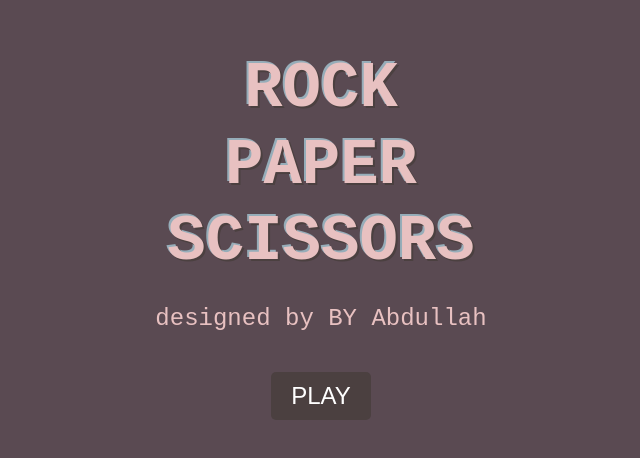
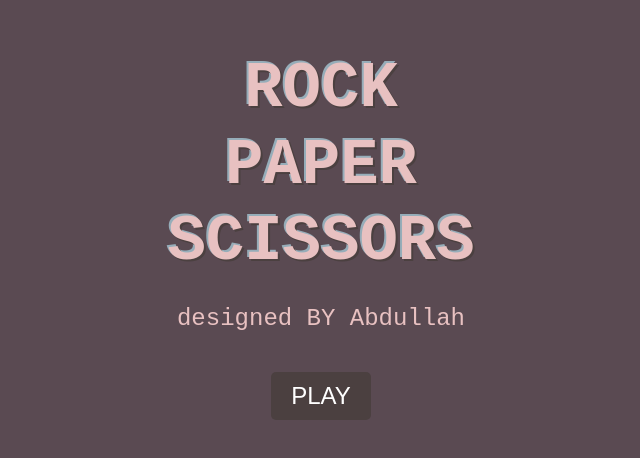
Before and after one commit to haranbaa/rock-paper-scissors, a plain HTML site: page index.html in a window 1280 px wide. Shown: the part 186-644 px from the top of the page, without its empty margins (319-959 px from the left). Drawn offline with Linux system fonts and the light colour scheme.

Commit message:
Update index.html

```diff
--- a/index.html
+++ b/index.html
@@ -11,7 +11,7 @@
 <body>
     <div class="landing-container">
         <h1 class="landing-title">ROCK<br>PAPER<br>SCISSORS</h1>
-        <p class="landing-subtitle">designed by BY Abdullah</p>
+        <p class="landing-subtitle">designed  BY Abdullah</p>
         <button id="play-button" class="play-button">PLAY</button>
     </div>
 
```
